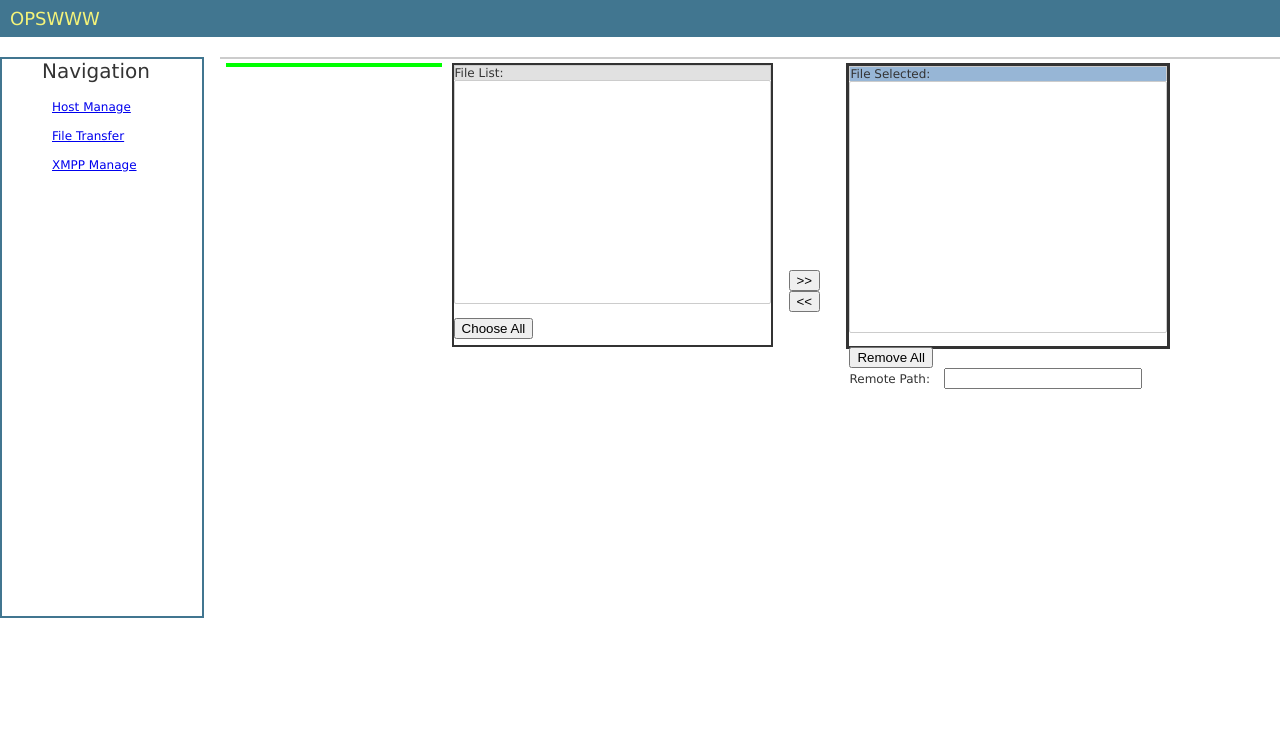
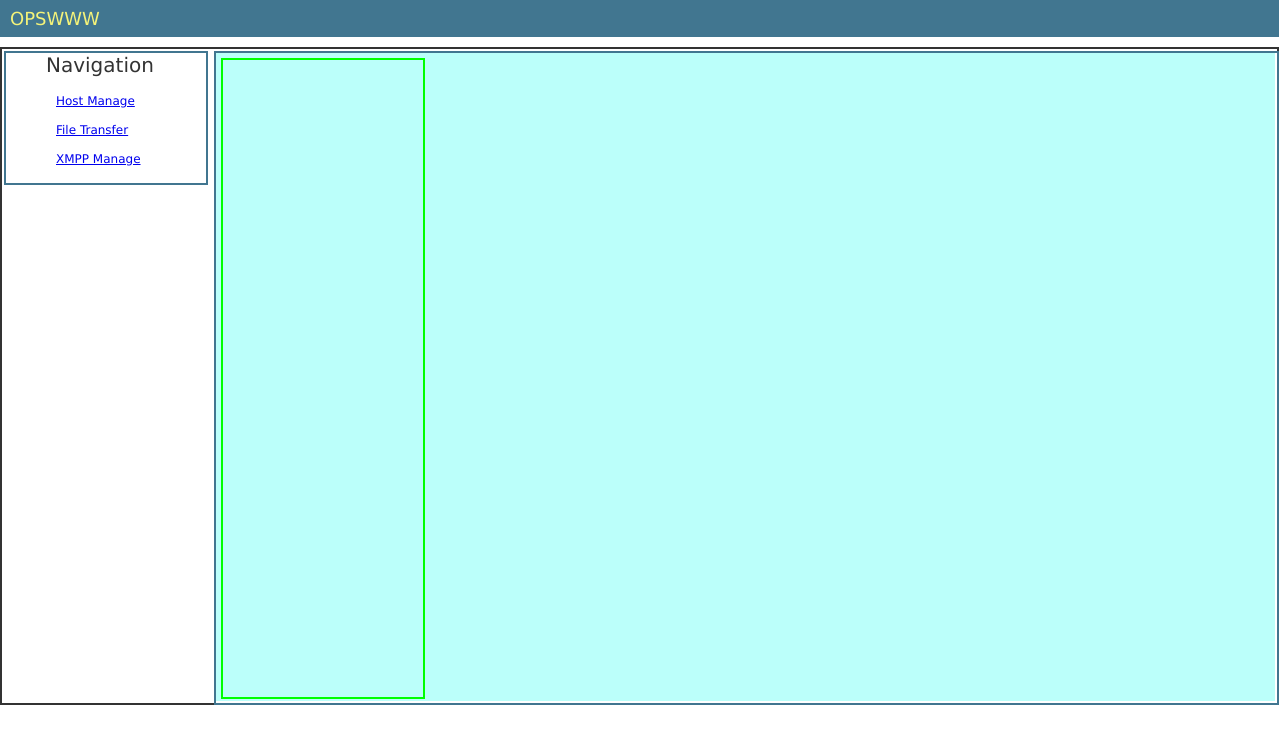
Before and after one commit to baiqj/opswww, a Django app: page /file_transfer/ in a window 1280 px wide. Shown: the top 744 px of the page. Run offline with Django 3.2, Linux system fonts and the light colour scheme; lists and menus that the app fills with data are empty; parts of the project's set-up code (start-up, migrations or seed data) failed here and were passed over.

Commit message:
Wed Aug 13 23:03:11 CST 2014

```diff
--- a/opswww/static/css/base.css
+++ b/opswww/static/css/base.css
@@ -1,6 +1,7 @@
 body {
     margin: 0;
     padding: 0;
+    width:99.9%;
     font-size: 12px;
     font-family: "Lucida Grande","DejaVu Sans","Bitstream Vera Sans",Verdana,Arial,sans-serif;
     color: #333;
@@ -10,8 +11,14 @@ body {
 #container {
     position: relative;
     width: 100%;
-    min-width: 760px;
+    min-width: 800px;
     padding: 0;
+}
+
+#overhead {
+	background: #417690;
+    color: #ffc;
+    overflow: hidden;
 }
 
 #branding h1 {
@@ -22,23 +29,17 @@ body {
     color: #f4f379;
 }
 
-#overhead {
-	background: #417690;
-    color: #ffc;
-    overflow: hidden;
-}
-
 #main {
-	margin-top:20px;
-	height:500px;
+	margin-top:10px;
+	height:650px;        /* Show be commented */
+	border:solid 2px;
+	padding:2px;
 }
 
 #main-navigation {
 	position:absolute;
-	border:solid 2px;
-	border-color:#417690;
+	border:solid 2px #417690;
 	width:200px;
-	height:100%;
 }
 
 #main-navigation div {
@@ -56,11 +57,16 @@ body {
 }
 
 #main-content {
-	margin-left:220px;
+	background-color:#BBFFFA;
+	margin-left:210px;
 	height:100%
 }
 
 
+
+
+
+/*host manage*/
 table {
 	text-align:left;
 	width:900px;
@@ -68,7 +74,34 @@ table {
 
 
 
-/*file_transfer*/
+/*file transfer*/
+
+#file-transfer-main {
+	border:solid 2px #417690;
+	width:100%;
+	height:100%;
+}
+
+#ft-hostlist {
+	float:left;
+	min-width:20px;
+	margin:5px;
+	display:inline-block;
+	width:200px;
+	height:98%;
+	border:solid 2px #00FF00;
+}
+
+#ft-filelist {
+}
+
+#ft-remotepath {
+}
+
+
+
+
+/*
 
 #file-transfer-main {
 	border:1px solid #ccc;
@@ -152,3 +185,5 @@ table {
 	width:60%;
 	margin-left:10px
 }
+
+*/
--- a/opswww/templates/file_transfer.html
+++ b/opswww/templates/file_transfer.html
@@ -1,6 +1,25 @@
 {% extends "base.html" %}
 {% block page-content %}
 
+	<div id="file-transfer-main">
+
+		<div id="ft-hostlist">
+
+		</div>
+
+		<div id="ft-filelist">
+
+		</div>
+
+		<div id="ft-remotepath">
+
+		</div>
+
+
+  	</div>
+
+
+  	<!--
 	<div id="file-transfer-main">
 
 		<div id="ft-hostlist">
@@ -35,7 +54,7 @@
             </div>
 
     	</div>
-
-  	</div>
+	</div>
+	-->
 
 {% endblock %}
```
